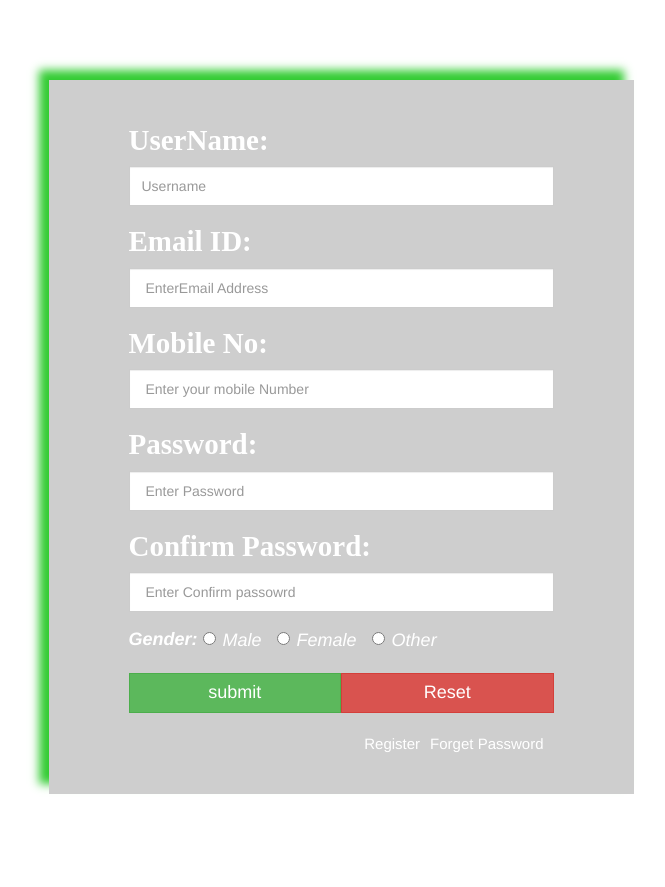
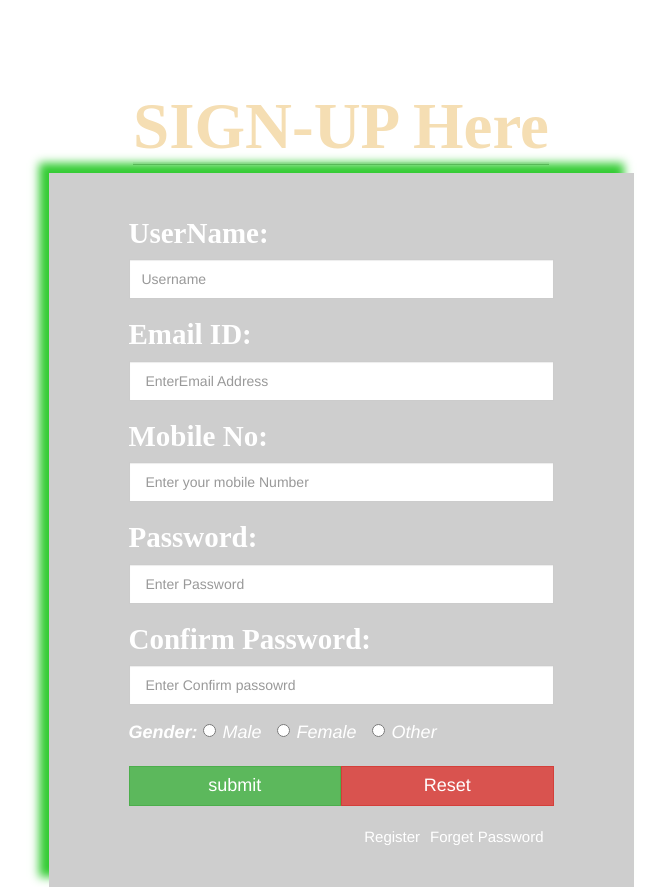
Before and after one commit to Desiree-Mmasi/Dacarius, a PHP site: page / in a window 1280 px wide. Shown: the whole page, without its empty margins (299-964 px from the left). Before the commit the page ends 794 px from the top, so only its background shows below. Run offline with PHP 8.4, Linux system fonts and the light colour scheme.

Commit message:
update index.html

```diff
--- a/css/styles.css
+++ b/css/styles.css
@@ -2,7 +2,7 @@
 font-size: 65px;
 font-family: arabic typesetting;
 border-bottom-style: ridge;
-color:white;
+color:wheat;
 
 }
 #login{
--- a/index.html
+++ b/index.html
@@ -16,6 +16,7 @@
       <br/>
       <br/>
 
+      <center> <b id="login-name">SIGN-UP Here </b> </center>
 
       	<div class="row">
 
@@ -107,7 +108,7 @@
 
 
 
-    </div>
+      </div
 
 
 
```
